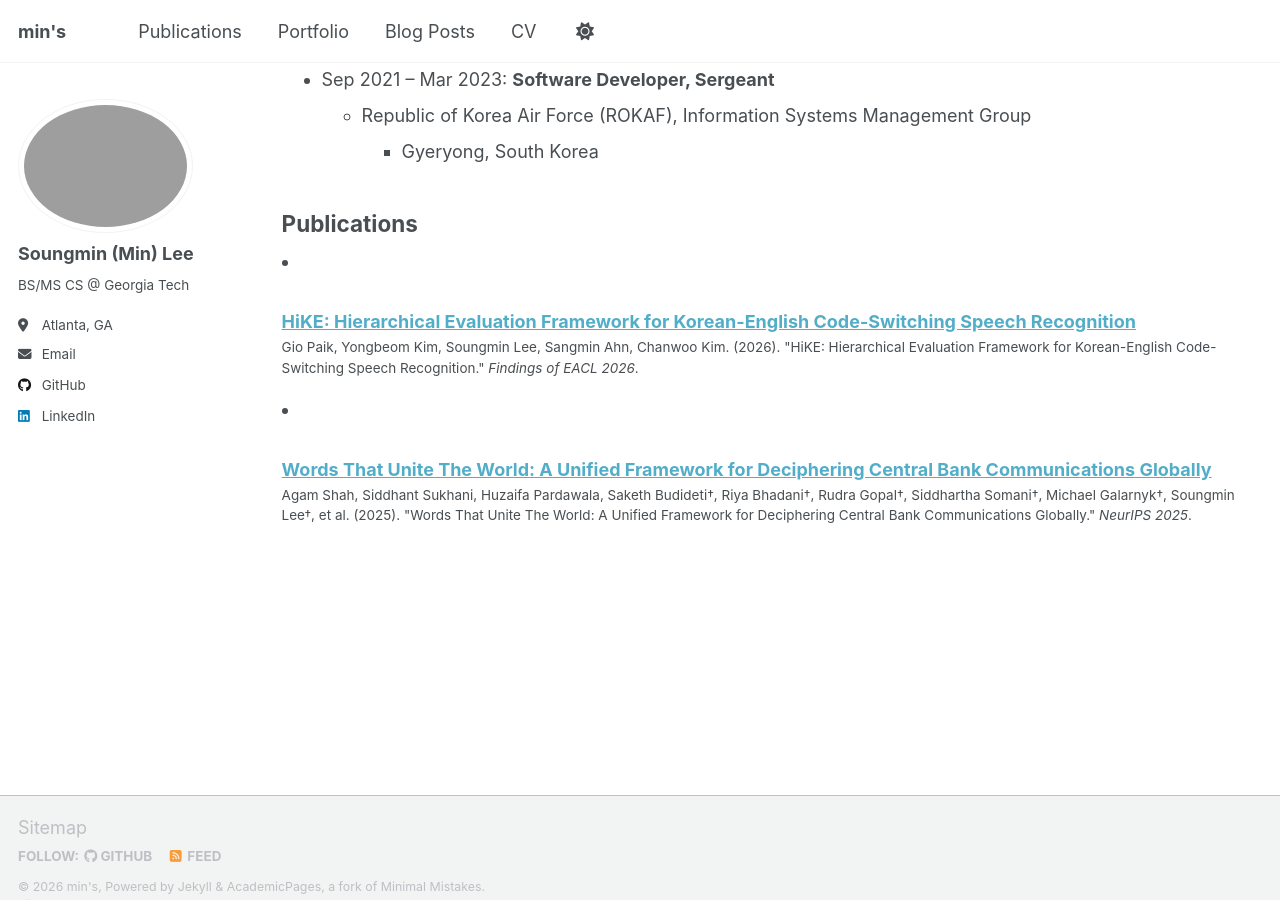
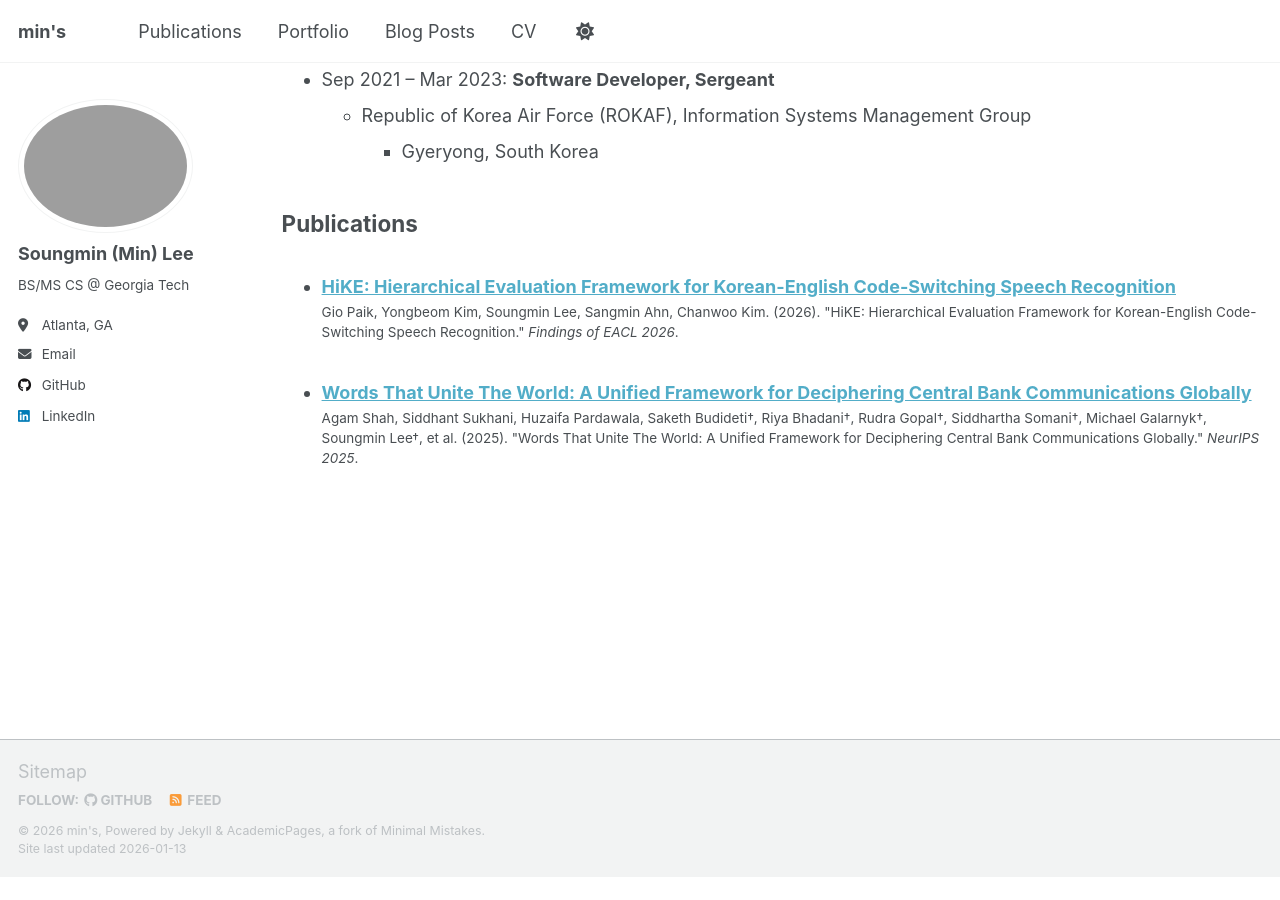
Before and after one commit to minovermax/minovermax.github.io, a Jekyll site: the page built from _pages/cv.md, in a window 1280 px wide and 900 px high, scrolled down 763 px. Built offline with Jekyll 4.4.1, drawn with Linux system fonts in a browser that asks for light colours; a script that is not in the unit is left out; after the commit the page ends 1640 px from its top, so only the background shows below that.

Commit message:
minor format update

```diff
--- a/_pages/cv.md
+++ b/_pages/cv.md
@@ -36,10 +36,14 @@
   * Republic of Korea Air Force (ROKAF), Information Systems Management Group
     * Gyeryong, South Korea
 
+<!-- markdownlint-disable MD033 -->
+
 ## Publications
 
+<ul>
 {% for post in site.publications reversed %}
+  {% include archive-single-cv.html %}
+{% endfor %}
+</ul>
 
-  {% include archive-single-cv.html %}
-
-{% endfor %}
+<!-- markdownlint-enable MD033 -->
```
